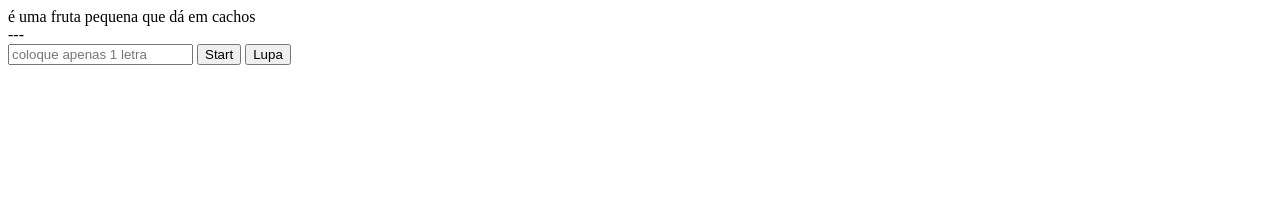
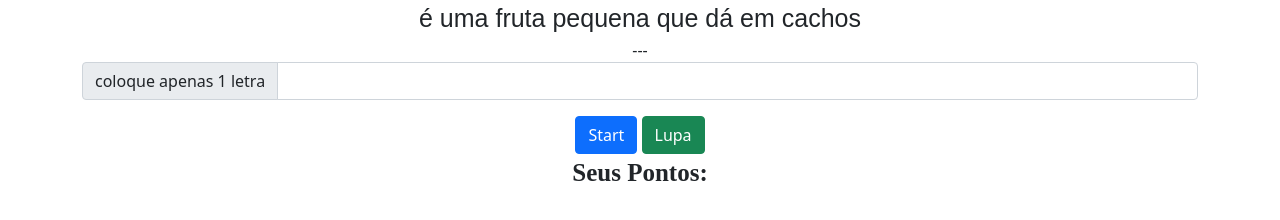
Before and after one commit to Edu-Jr-Studies/jogo-de-adivinhar-palavras, a plain HTML site: page index.html in a window 1280 px wide. Drawn offline with nearby package versions, Linux system fonts and the light colour scheme; a web font is replaced by a local one.

Commit message:
fix bugs e estilo novo

```diff
--- a/index.html
+++ b/index.html
@@ -4,21 +4,49 @@
   <meta charset="UTF-8">
   <meta http-equiv="X-UA-Compatible" content="IE=edge">
   <meta name="viewport" content="width=device-width, initial-scale=1.0">
+
+  <!-- css -->
+  <link rel="stylesheet" href="style.css">
+
+  <!-- Bootstrap CSS -->
+  <link href="https://cdn.jsdelivr.net/npm/bootstrap@5.1.1/dist/css/bootstrap.min.css" rel="stylesheet" integrity="sha384-F3w7mX95PdgyTmZZMECAngseQB83DfGTowi0iMjiWaeVhAn4FJkqJByhZMI3AhiU" crossorigin="anonymous">
+
+  <!-- Fonts -->
+  <link rel="preconnect" href="https://fonts.googleapis.com">
+  <link rel="preconnect" href="https://fonts.gstatic.com" crossorigin>
+  <link href="https://fonts.googleapis.com/css2?family=Gemunu+Libre:wght@200;300;400;500&display=swap" rel="stylesheet">
+
   <title>Document</title>
+
+
 </head>
 <body>
-  <div id="dica"></div>
+  <div class="container">
+    <div id="dica"></div>
 
-	<div id="containerRes2"></div>
-	<div id="containerRes"></div>
+    <div id="containerRes2"></div>
+    <div id="containerRes"></div>
 
-	<input type="text" id="resposta" maxlength="1" placeholder="coloque apenas 1 letra">
-  <button onclick="start()" >Start</button>
+    <div class="input-group mb-3">
+      <span class="input-group-text" id="basic-addon1">coloque apenas 1 letra</span>
+      <input type="text" id="resposta" class="form-control" aria-label="Username" aria-describedby="basic-addon1">
+    </div>
 
-  <button onclick="filtro()">Lupa</button>
+
+    <div class="btns">
+      <button onClick="window.location.reload()" class="btn btn-primary">Start</button>
+
+      <button onclick="filtro()" class="btn btn-success">Lupa</button>
+    </div>
+
+    <p id="pontos">Seus Pontos:</p>
+  </div>
 
   <script src="banco.js"></script>
   <script src="main.js"></script>
 
+  <!-- Bootstrap CSS -->
+  <script src="https://cdn.jsdelivr.net/npm/@popperjs/core@2.9.3/dist/umd/popper.min.js" integrity="sha384-W8fXfP3gkOKtndU4JGtKDvXbO53Wy8SZCQHczT5FMiiqmQfUpWbYdTil/SxwZgAN" crossorigin="anonymous"></script>
+  <script src="https://cdn.jsdelivr.net/npm/bootstrap@5.1.1/dist/js/bootstrap.min.js" integrity="sha384-skAcpIdS7UcVUC05LJ9Dxay8AXcDYfBJqt1CJ85S/CFujBsIzCIv+l9liuYLaMQ/" crossorigin="anonymous"></script>
 </body>
 </html>
--- a/main.js
+++ b/main.js
@@ -1,7 +1,9 @@
 let cont = document.querySelector('#containerRes');
 let dica = document.querySelector('#dica');
+let pontos = document.querySelector('#pontos');
 cont.innerHTML = '';
 dica.innerHTML = '';
+pontos.innerHTML = 'Seus Pontos: ';
 
 
 window.document.querySelector('body').addEventListener('keydown', (e) =>
@@ -9,12 +11,14 @@ window.document.querySelector('body').addEventListener('keydown', (e) =>
     if(e.which === 13) filtro();
 });
 
+let ponto = 0;
+let verifcPonto
 
 let tamanhoBD = bancoPalavras.length
 let nAleatorio = Math.floor(Math.random() * tamanhoBD)
 
 
-let pergunta = bancoPalavras[nAleatorio].id;
+pergunta = bancoPalavras[nAleatorio].id;
 pergunta.trim();
 
 let perg = pergunta;
@@ -32,39 +36,62 @@ dica.innerHTML = bancoPalavras[nAleatorio].dica;
 
 // Filtro
 function filtro(){
+  let resposta = document.querySelector('#resposta').value;
+  let teste = false;
   banco.filter( (v, i) => {
-    let resposta = document.querySelector('#resposta').value;
+    if(v.toUpperCase() == resposta.toUpperCase()){
+      teste = true
+      verifc(v, i)
+    }
 
-    if(v.toUpperCase() == resposta.toUpperCase()){
-      // arrayObj.push({[i]:v})
-      arrayObj.push(
-      {
-        id: i,
-        l: v
-      });
-    };
+  });
+  if(teste){
+    substitui();
+  }else{
+    alert("Errado!");
+    document.querySelector('#resposta').value = '';
+    if(ponto != 0 || ponto > 0){
+      ponto = ponto - 1
+      pontos.innerText = `Seus Pontos: ${ponto}`
+    }else{
+      ponto = 0
+      pontos.innerText = `Seus Pontos: ${ponto}`
+    }
+  }
+}
+
+
+function verifc(v, i){
+  arrayObj.push({
+      id: i,
+      l: v
   });
 
-  substitui();
+  ponto = ponto + 1
+  pontos.innerText = `Seus Pontos: ${ponto}`
+
+  if( ponto >= pergunta.split('').length )
+  {
+      dica.innerHTML = '<h1>FIM de JOGO</h1>';
+  }
 }
 
 
 //Substitu
 function substitui(){
-  //Campo de variáveis:
   let teste = subst2.split('')
 
   for(let i = 0; i < arrayObj.length; i++)
   {
-    //pegar o valor a ser alterado
+
     let res = arrayObj[i].id;
     let res2 = arrayObj[i].l;
 
-    //Alterar o valor que tem na mascara com o id do nosso ArrayObj
+
     teste[res] = res2
     let sla = teste.join("")
 
-    //-> ultima parte: Fazer com que ele seja renderizado na tela
+
     cont.innerHTML = ''
     cont.innerHTML = sla;
   }
--- a/style.css
+++ b/style.css
@@ -0,0 +1,19 @@
+.container {
+  display: flex;
+  flex-direction: column;
+  align-items: center;
+}
+
+#dica {
+  font-family: 'Gemunu Libre', sans-serif;
+  font-weight: 400;
+  font-size: 25px;
+}
+
+p {
+  margin-top: 0;
+  margin-bottom: 1rem;
+  font-family: 'Gemunu Libre';
+  font-size: 25px;
+  font-weight: 600;
+}
```
